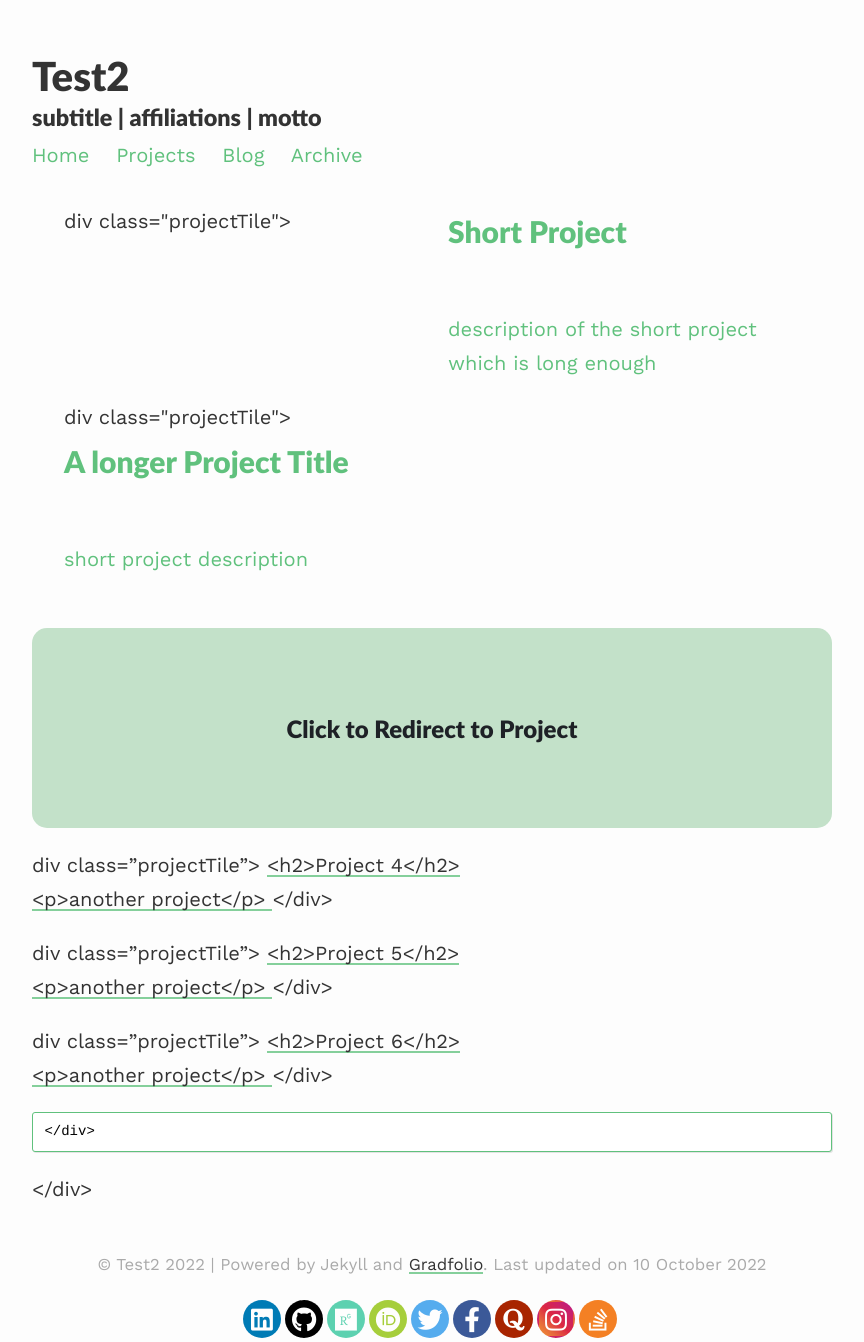
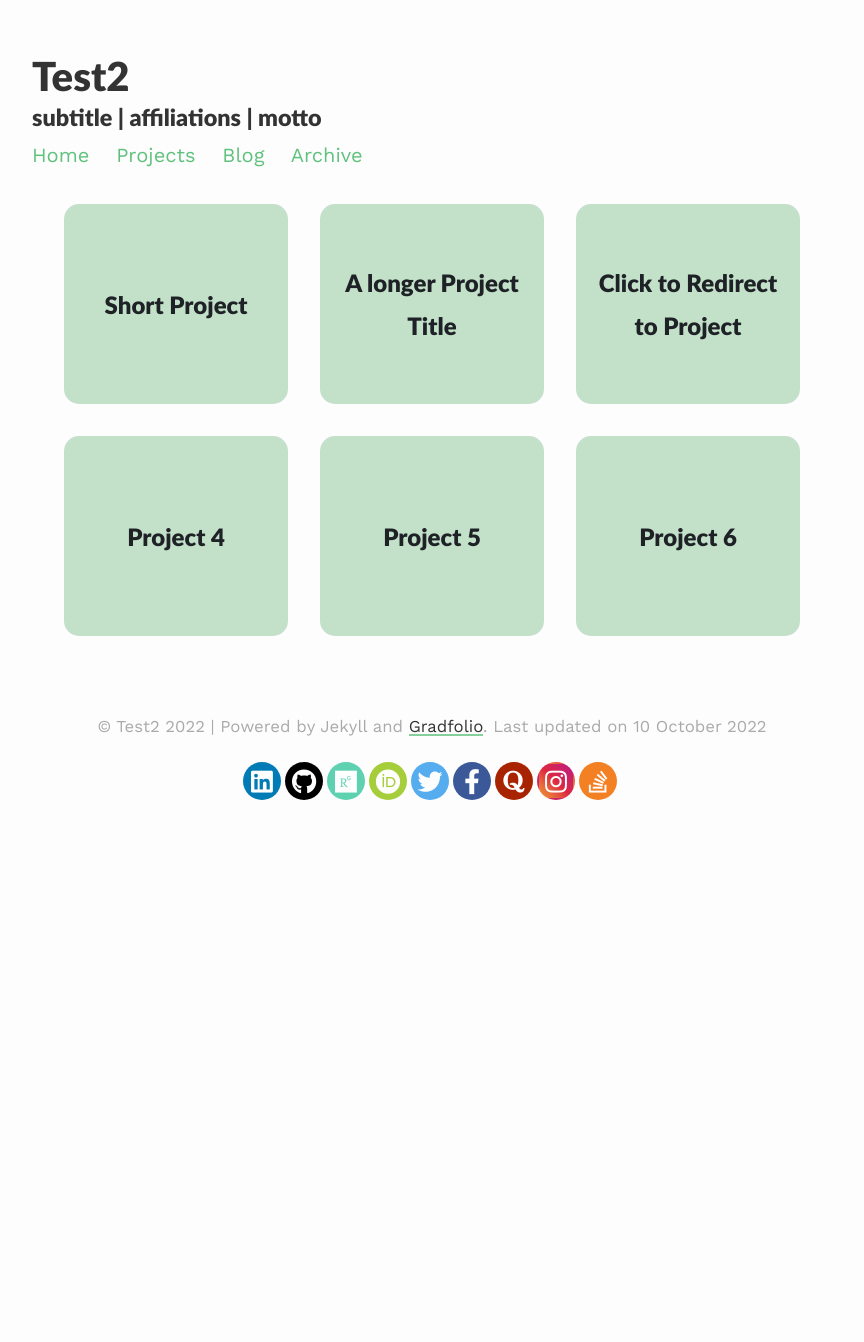
Before and after one commit to emilystrickland2/Test2, a Jekyll site: the page built from _pages/projects.md, in a window 1280 px wide. Shown: the whole page, without its empty margins (208-1072 px from the left). Built offline with Jekyll 4.4.1, drawn with Linux system fonts in a browser that asks for light colours; nearby versions of some CDN libraries; after the commit the page ends 980 px from its top, so only the background shows below that.

Commit message:
Update projects.md

```diff
--- a/_pages/projects.md
+++ b/_pages/projects.md
@@ -26,7 +26,7 @@ published: true
 
   {% else %}
 
-  div class="projectTile">
+  <div class="projectTile">
           <a href="{{ project.url | prepend: site.baseurl | prepend: site.url }}">
           <span>
               <h2>{{ project.title }}</h2>
```
